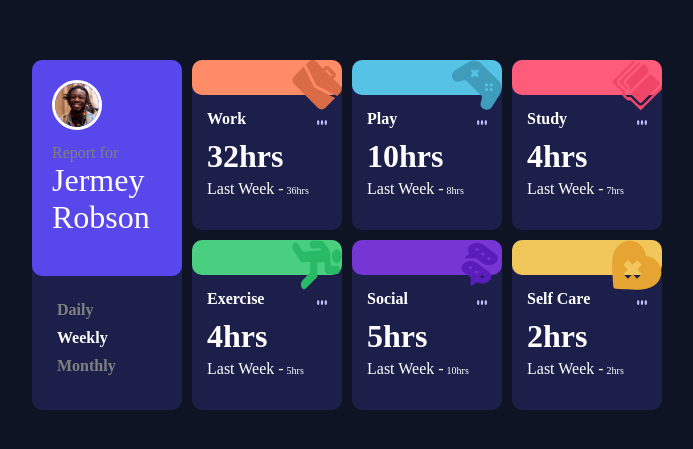
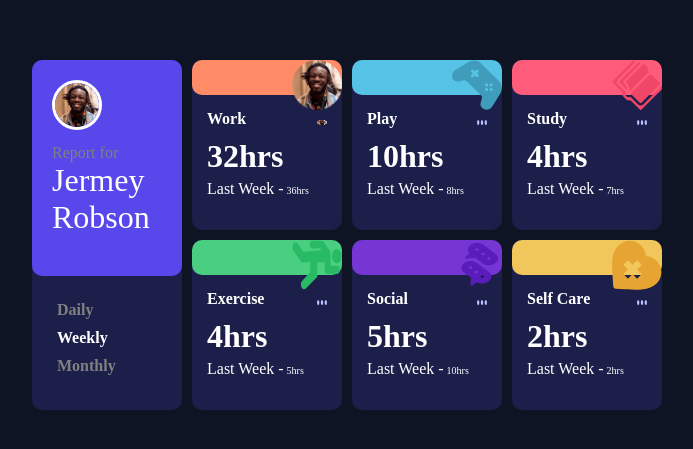
Before and after one commit to NaveedUrRehman01/TimeTrackingDashboard, a plain HTML site: page index.htm in a window 1280 px wide. Shown: the part 165-614 px from the top of the page, without its empty margins (293-986 px from the left). Drawn offline with Linux system fonts and the light colour scheme.

Commit message:
checking

```diff
--- a/index.htm
+++ b/index.htm
@@ -25,12 +25,12 @@
         </div>
         <div class="work">
             <div class="mainimg w1">
-                <img src="images/icon-work.svg" alt="work" class="img">
+                <img src="images/image-jeremy.png" alt="work" class="img">
             </div>
             <div class="data">
                 <div class="heading">
                     <h4 id="status"></h4>
-                    <img src="images/icon-ellipsis.svg" alt="icon-ellipsis" class="icon">
+                    <img src="images/image-jeremy.png" alt="icon-ellipsis" class="icon">
                 </div>
                 <div class="utilize">
                     <h1 id="wh1"></h1>
```
